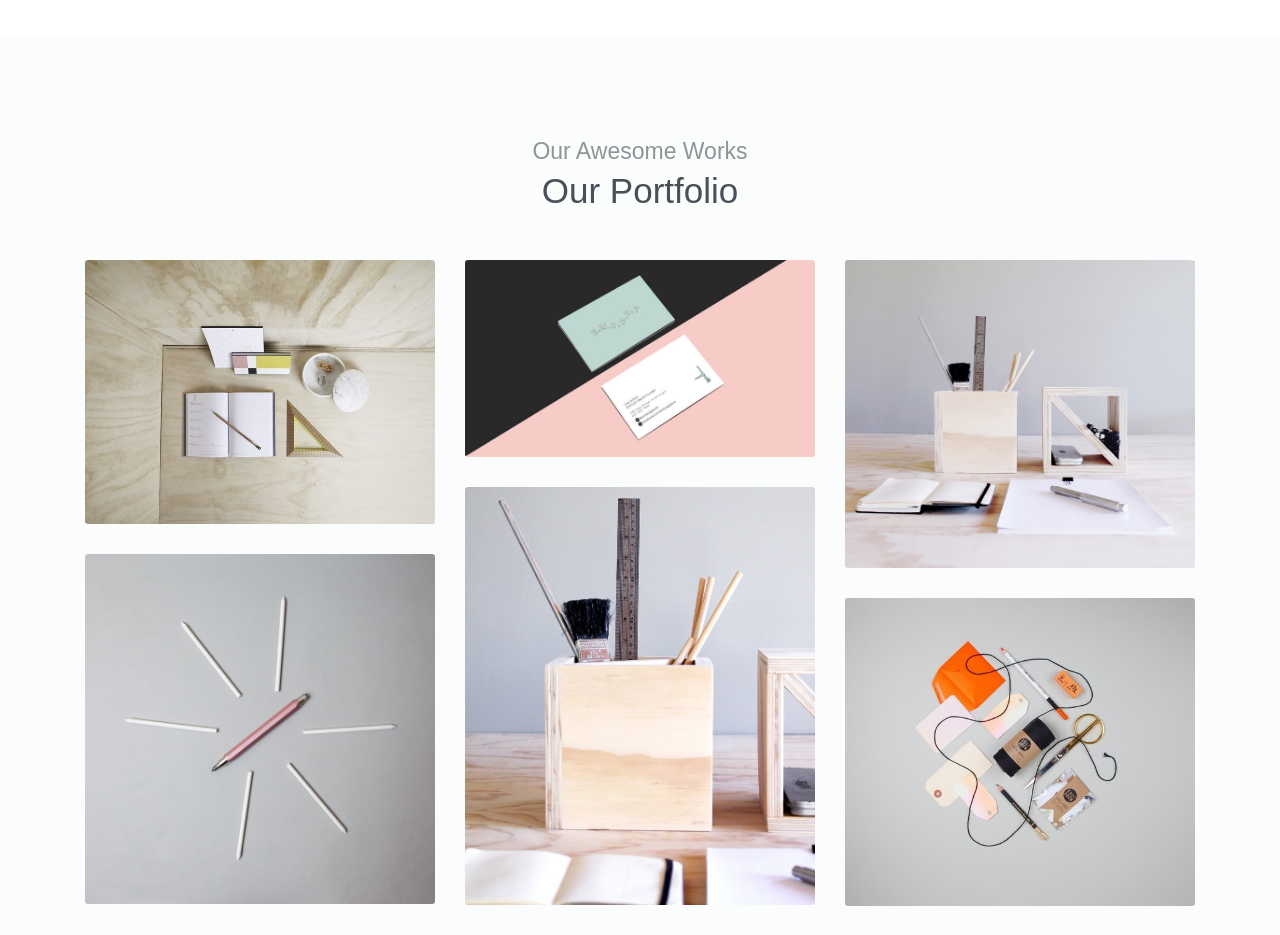
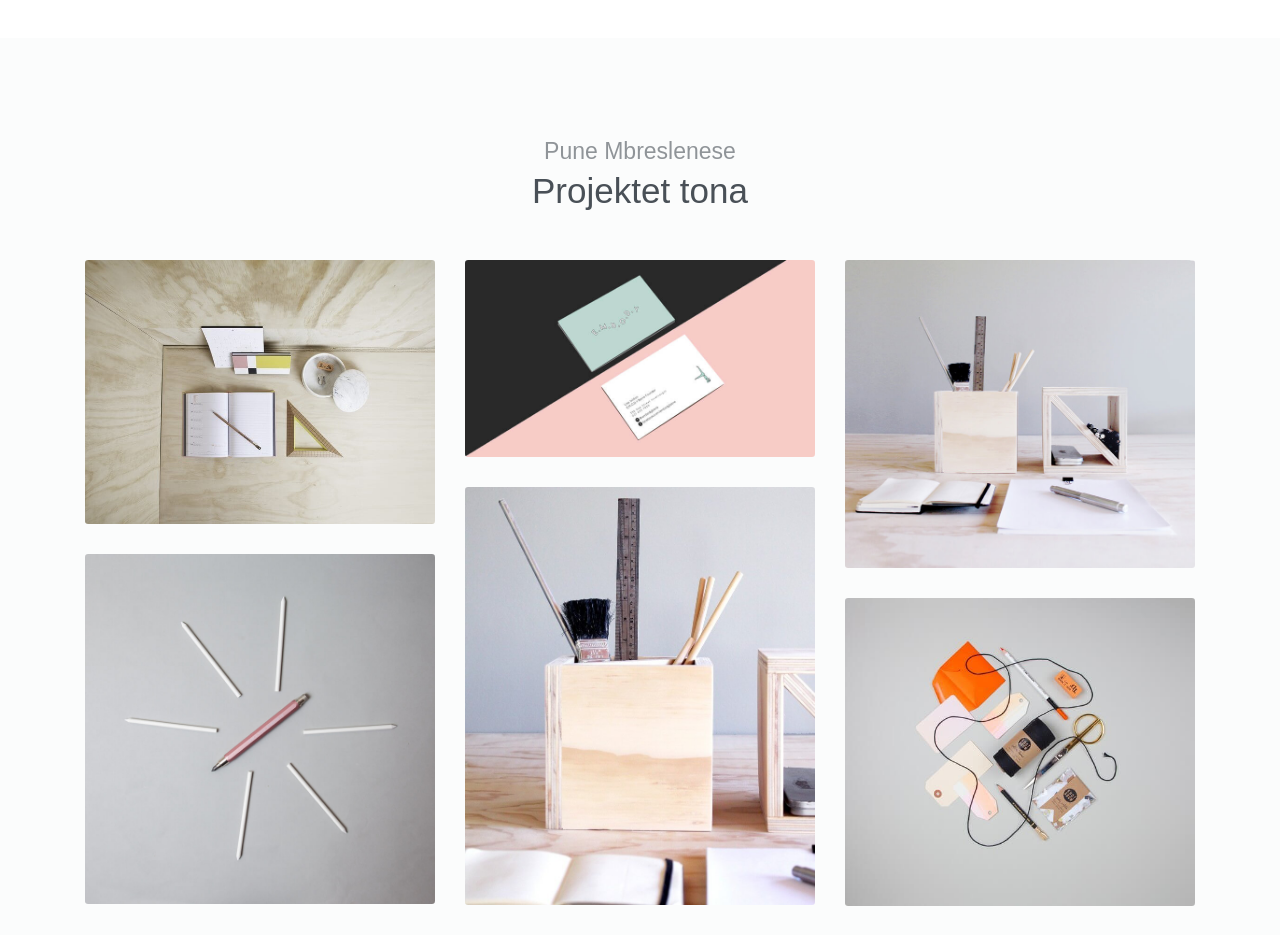
Before and after one commit to hstar1312/chati, a website: page index.html in a window 1280 px wide. Shown: the part 2820-3755 px from the top of the page. Drawn offline with Linux system fonts and the light colour scheme.

Commit message:
Update index.html

```diff
--- a/index.html
+++ b/index.html
@@ -5,7 +5,7 @@
     <meta name="viewport" content="width=device-width, initial-scale=1, shrink-to-fit=no">
     <meta name="description" content="Start your development with Creative Studio landing page.">
     <meta name="author" content="Devcrud">
-    <title>Creative Studio | Free Bootstrap 4.3.x template</title>
+    <title>Code | Creative</title>
 
     <!-- font icons -->
     <link rel="stylesheet" href="themify-icons/css/themify-icons.css">
@@ -207,8 +207,8 @@
     <!-- Portfolio section -->
     <section id="portfolio">
         <div class="container text-center">
-            <h6 class="section-subtitle">Our Awesome Works</h6>
-            <h6 class="section-title mb-5">Our Portfolio</h6>
+            <h6 class="section-subtitle">Pune Mbreslenese</h6>
+            <h6 class="section-title mb-5">Projektet tona</h6>
             <div class="row">
                 <div class="col-sm-4">
                     <div class="img-wrapper">
```
